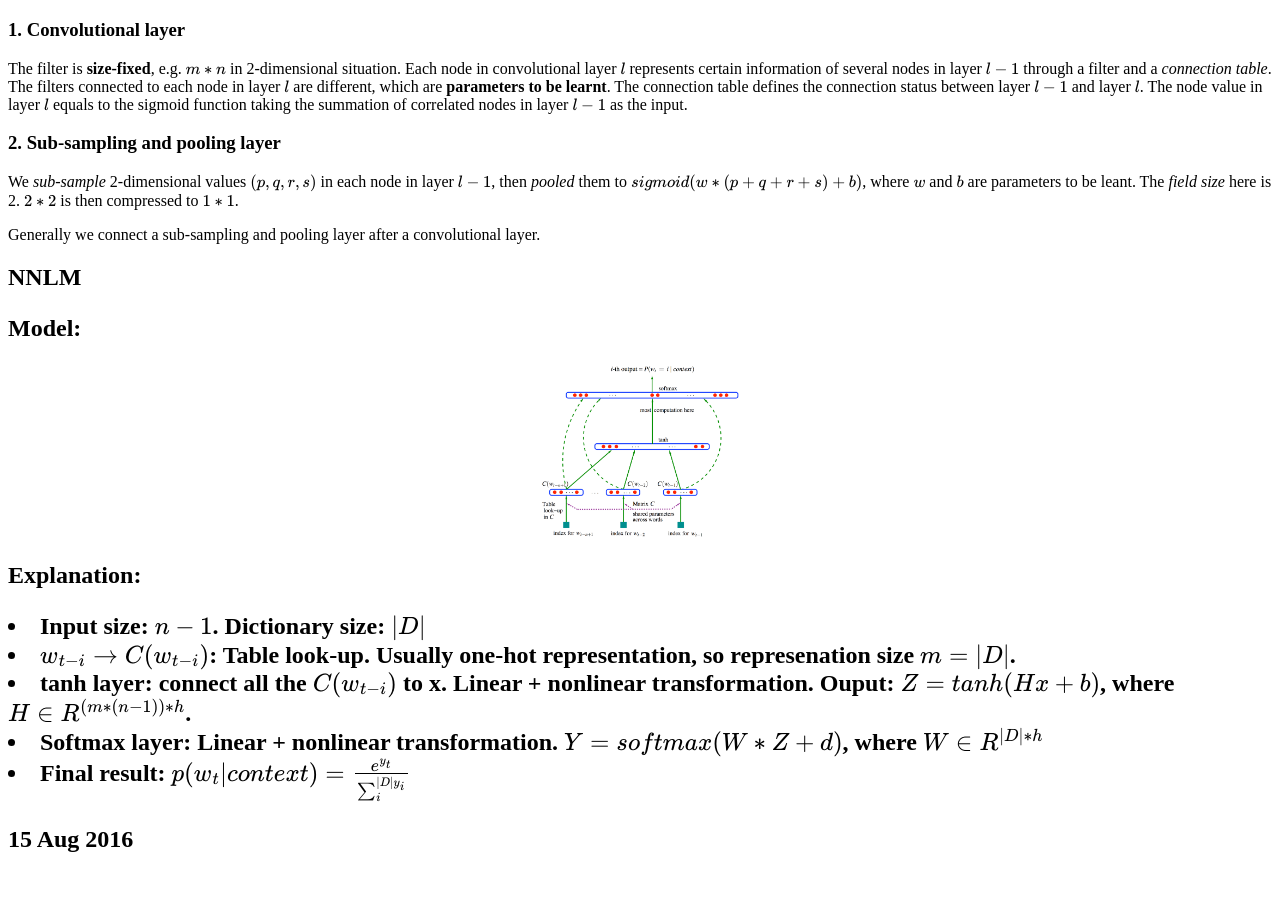
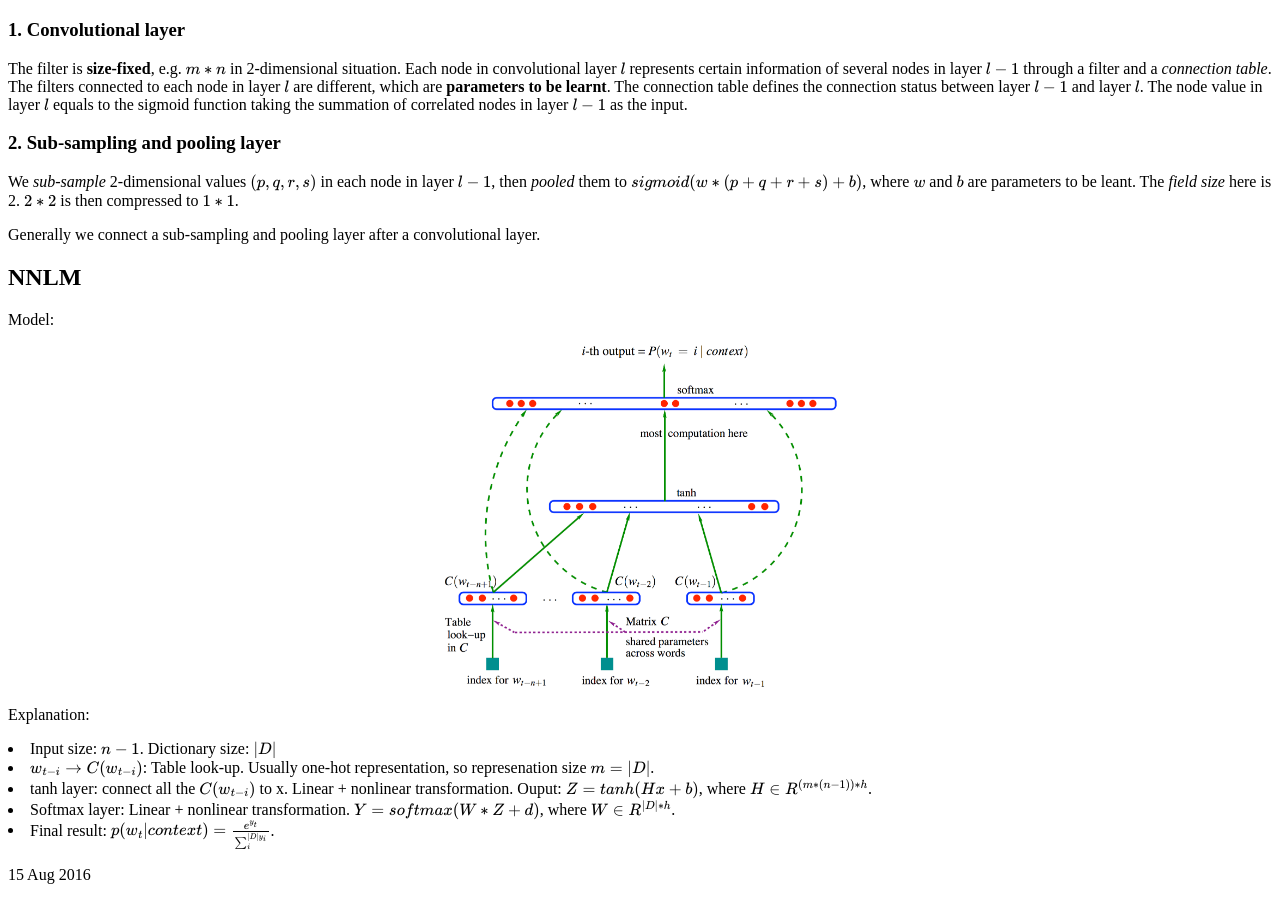
Before and after one commit to yumoxu/Blog, a Jekyll site: the page built from _posts/2016-08-15-Deep-Learning-Notes.html, in a window 1280 px wide and 900 px high, scrolled down 1721 px. Built offline with Jekyll 4.4.1, drawn with Linux system fonts in a browser that asks for light colours; formulas are drawn with MathJax 3; before the commit the page ends 2598 px from its top, so only the background shows below that.

Commit message:
Update dl notes

```diff
--- a/_posts/2016-08-15-Deep-Learning-Notes.html
+++ b/_posts/2016-08-15-Deep-Learning-Notes.html
@@ -61,16 +61,16 @@ title: Deep Learning Notes
 <h3>2. Sub-sampling and pooling layer</h3>
 <p>We <i>sub-sample</i> 2-dimensional values $(p, q, r, s)$ in each node in layer $l-1$, then <i>pooled</i> them to $sigmoid(w * (p+q+r+s) + b)$, where $w$ and $b$ are parameters to be leant. The <i>field size</i> here is 2. $2 * 2$ is then compressed to $1 * 1$.</p>
 <p>Generally we connect a sub-sampling and pooling layer after a convolutional layer.</p>
-<h2>NNLM<h2>
+<h2>NNLM</h2>
 <p>Model:</p>
 <div align = 'center'>
-    <img src = '/images/2016-08-15-Deep-Learning-Notes/nnlm.png' width="200">
+    <img src = '/images/2016-08-15-Deep-Learning-Notes/nnlm.png' width="400">
 </div>
 <p>Explanation:
 <li>Input size: $n-1$. Dictionary size: $|D|$</li>
 <li>$w_{t-i} \to C(w_{t-i})$: Table look-up. Usually one-hot representation, so represenation size $m = |D|$.</li>
 <li>tanh layer: connect all the $C(w_{t-i})$ to x. Linear + nonlinear transformation. Ouput: $Z = tanh(Hx + b)$, where $H \in R^{(m * (n-1)) * h}$.</li>
-<li>Softmax layer: Linear + nonlinear transformation. $Y = softmax(W * Z + d)$, where $W \in R^{|D| * h}$</li>
-<li>Final result: $p(w_t|context) = \frac{e^{y_t}}{\sum_{i}^{|D| y_i}}$</li>
+<li>Softmax layer: Linear + nonlinear transformation. $Y = softmax(W * Z + d)$, where $W \in R^{|D| * h}$.</li>
+<li>Final result: $p(w_t|context) = \frac{e^{y_t}}{\sum_{i}^{|D| y_i}}$.</li>
 </p>
 <p>{{ page.date | date_to_string }}</p>
```
